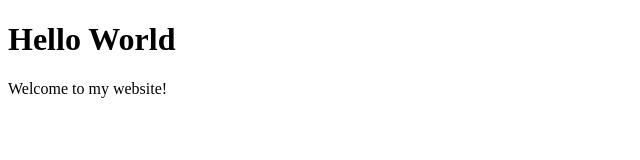
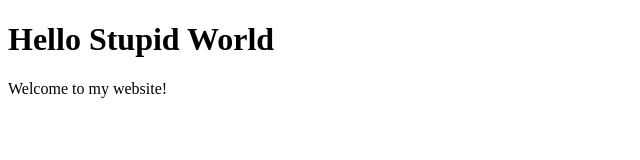
Before and after one commit to clbcrosby/clbcrosby.github.io, a plain HTML site: page index.html in a window 1280 px wide. Shown: the whole page, without its empty margins (0-640 px from the left). Drawn offline with Linux system fonts and the light colour scheme.

Commit message:
Update index.html

```diff
--- a/index.html
+++ b/index.html
@@ -1,7 +1,7 @@
 <!DOCTYPE html>
 <html>
 <body>
-<h1>Hello World</h1>
+<h1>Hello Stupid World</h1>
 <p>Welcome to my website!</p>
 </body>
 </html>
```
